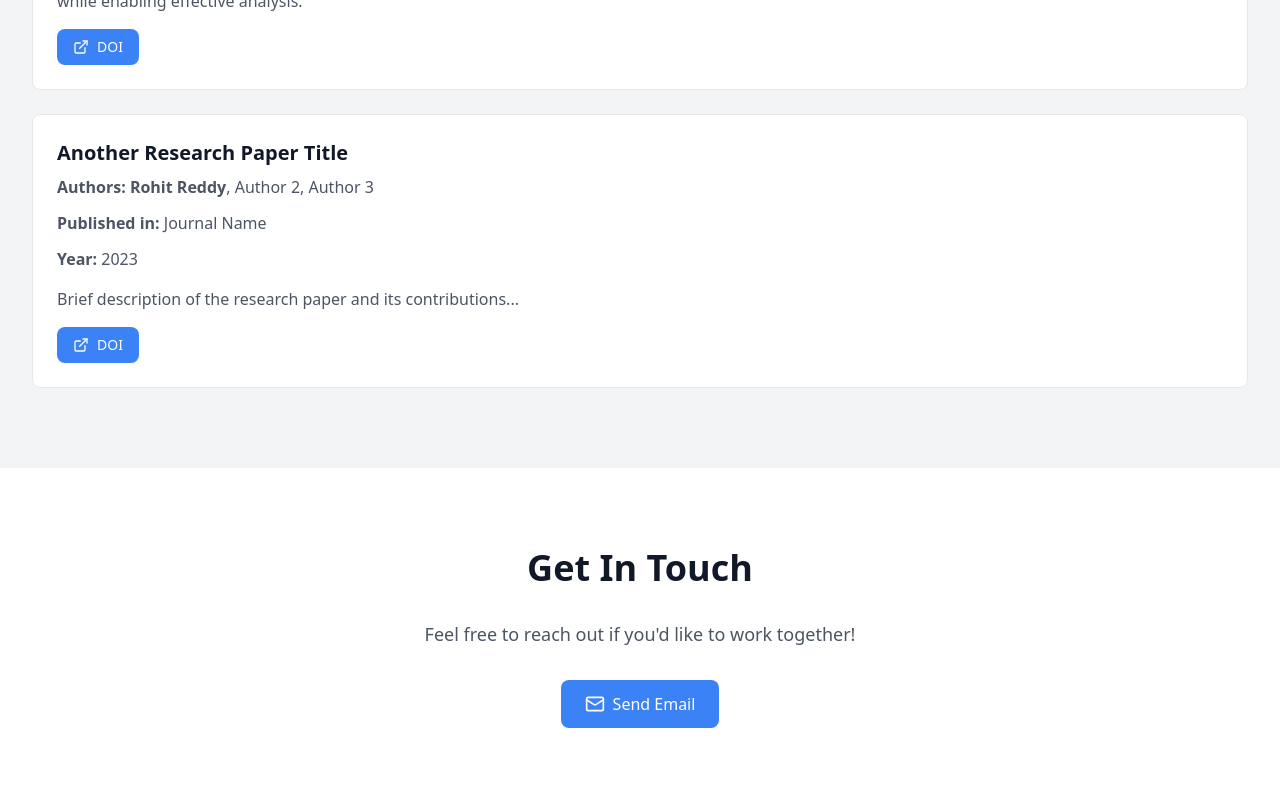
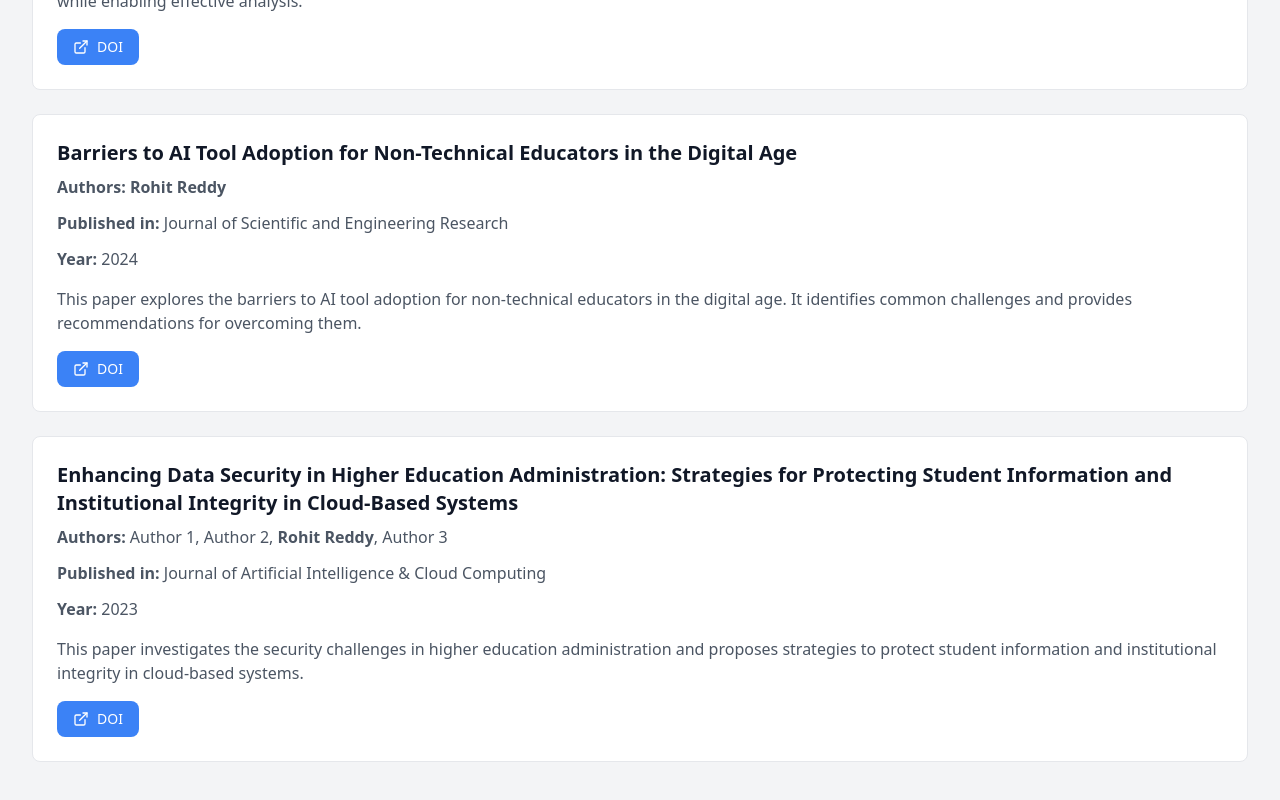
Before and after one commit to Rohit998/portfolio, a React (Vite) app: page / in a window 1280 px wide. Shown: the part 1840-2640 px from the top of the page. Built offline with nearby package versions, Linux system fonts and the light colour scheme.

Commit message:
Add third research paper and update research paper details

```diff
--- a/src/App.jsx
+++ b/src/App.jsx
@@ -229,22 +229,60 @@ function Portfolio() {
             >
               <div className="flex items-start justify-between">
                 <div className="flex-1">
-                  <h3 className="text-xl font-bold mb-2">Another Research Paper Title</h3>
+                  <h3 className="text-xl font-bold mb-2">Barriers to AI Tool Adoption for Non-Technical Educators in the Digital Age</h3>
                   <p className="text-gray-600 dark:text-gray-400 mb-3">
-                    <span className="font-semibold">Authors:</span> <span className="font-semibold">Rohit Reddy</span>, Author 2, Author 3
+                    <span className="font-semibold">Authors:</span> <span className="font-semibold">Rohit Reddy</span>
                   </p>
                   <p className="text-gray-600 dark:text-gray-400 mb-3">
-                    <span className="font-semibold">Published in:</span> Journal Name
+                    <span className="font-semibold">Published in:</span> Journal of Scientific and Engineering Research
+                  </p>
+                  <p className="text-gray-600 dark:text-gray-400 mb-4">
+                    <span className="font-semibold">Year:</span> 2024
+                  </p>
+                  <p className="text-gray-600 dark:text-gray-400 mb-4">
+                    This paper explores the barriers to AI tool adoption for non-technical educators in the digital age. It identifies common challenges and provides recommendations for overcoming them.
+                  </p>
+                  <div className="flex flex-wrap gap-3">
+                    <a
+                      href="https://doi.org/10.5281/zenodo.13919017"
+                      target="_blank"
+                      rel="noopener noreferrer"
+                      className="inline-flex items-center px-4 py-2 bg-blue-500 text-white rounded-lg hover:bg-blue-600 transition-colors text-sm"
+                    >
+                      <ExternalLink size={16} className="mr-2" />
+                      DOI
+                    </a>
+                  </div>
+                </div>
+              </div>
+            </motion.div>
+
+            {/* Research Paper 3 */}
+            <motion.div
+              initial={{ opacity: 0, y: 20 }}
+              whileInView={{ opacity: 1, y: 0 }}
+              viewport={{ once: true }}
+              transition={{ duration: 0.5, delay: 0.2 }}
+              className={`p-6 rounded-lg ${darkMode ? 'bg-gray-900' : 'bg-white'} border ${darkMode ? 'border-gray-700' : 'border-gray-200'} hover:shadow-lg transition-shadow`}
+            >
+              <div className="flex items-start justify-between">
+                <div className="flex-1">
+                  <h3 className="text-xl font-bold mb-2">Enhancing Data Security in Higher Education Administration: Strategies for Protecting Student Information and Institutional Integrity in Cloud-Based Systems</h3>
+                  <p className="text-gray-600 dark:text-gray-400 mb-3">
+                    <span className="font-semibold">Authors:</span> Author 1, Author 2, <span className="font-semibold">Rohit Reddy</span>, Author 3
+                  </p>
+                  <p className="text-gray-600 dark:text-gray-400 mb-3">
+                    <span className="font-semibold">Published in:</span> Journal of Artificial Intelligence & Cloud Computing
                   </p>
                   <p className="text-gray-600 dark:text-gray-400 mb-4">
                     <span className="font-semibold">Year:</span> 2023
                   </p>
                   <p className="text-gray-600 dark:text-gray-400 mb-4">
-                    Brief description of the research paper and its contributions...
+                    This paper investigates the security challenges in higher education administration and proposes strategies to protect student information and institutional integrity in cloud-based systems.
                   </p>
                   <div className="flex flex-wrap gap-3">
                     <a
-                      href="#"
+                      href="https://doi.org/10.47363/JAICC/2023(2)E150"
                       target="_blank"
                       rel="noopener noreferrer"
                       className="inline-flex items-center px-4 py-2 bg-blue-500 text-white rounded-lg hover:bg-blue-600 transition-colors text-sm"
```
